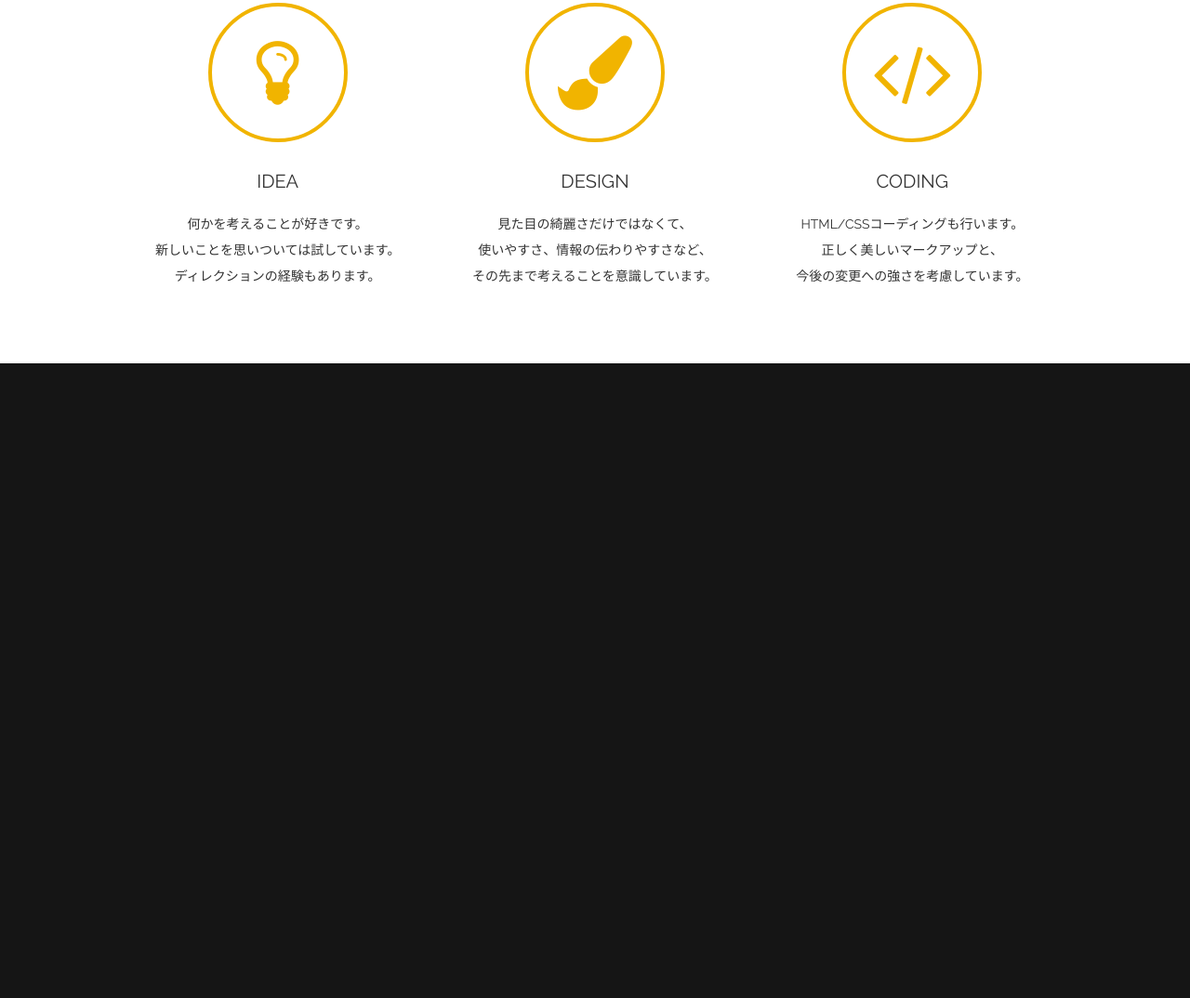
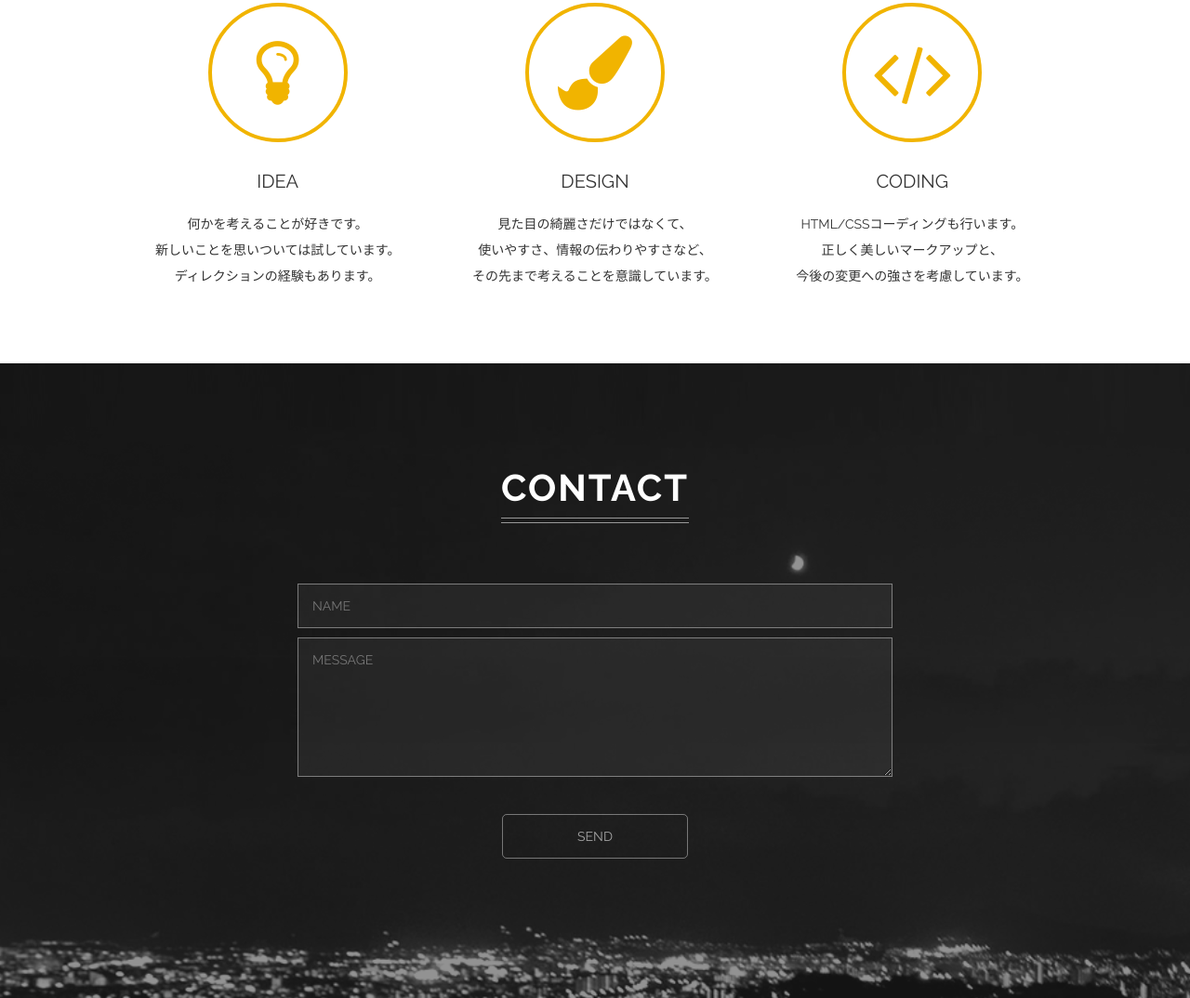
Before and after one commit to ma-bo-do-fu/single-page-layout, a plain HTML site: page index.html in a window 1280 px wide. Shown: the part 2040-3114 px from the top of the page at 93% size. Before the commit the page ends 2431 px from the top, so only its background shows below. Drawn offline with Linux system fonts and the light colour scheme.

Commit message:
セクション４ 問い合わせフォームのコーディング

```diff
--- a/css/style.css
+++ b/css/style.css
@@ -201,3 +201,39 @@ body {
   margin: 0 20px;
   line-height: 2;
 }
+/*セクション４*/
+.contact{
+  padding: 80px 0 150px;
+}
+.contact-form{
+  width: 50%;
+  margin: 50px auto 0;
+}
+.contact-form input[type=text],
+.contact-form textarea {
+  display: block;
+  width: 100%;
+  margin-bottom: 10px;
+  padding: 15px;
+  border: 1px solid rgba(255, 255, 255, 0.4);
+  border-radius: 0;
+  background-color: rgba(255, 255, 255, 0.05);
+  color: #fff;
+}
+.contact-form textarea {
+  height: 150px;
+}
+.contact-form input[type=submit]{
+  display: block;
+  width: 200px;
+  margin: 40px auto 0;
+  padding: 15px;
+  border: 1px solid rgba(255, 255, 255, 0.4);
+  border-radius: 5px;
+  background-color: transparent;
+  color: rgba(255, 255, 255, 0.6);
+  cursor: pointer;
+}
+.contact-form input[type=submit]:hover {
+  background-color: rgba(255, 255, 255, 0.5);
+}
--- a/index.html
+++ b/index.html
@@ -126,9 +126,16 @@
       </div>
     </section>
     <section class="contact" id="contact">
+      <h2 class="heading">CONTACT</h2>
+      <form class="contact-form">
+        <input type="text" name="name" placeholder="NAME">
+        <textarea name="message" placeholder="MESSAGE"></textarea>
+        <input type="submit" value="SEND">
+      </form>
     </section>
     <footer class="footer">
     </footer>
+    <script src="lib/placeholders.min.js"></script>
 </body>
 
 </html>
```
